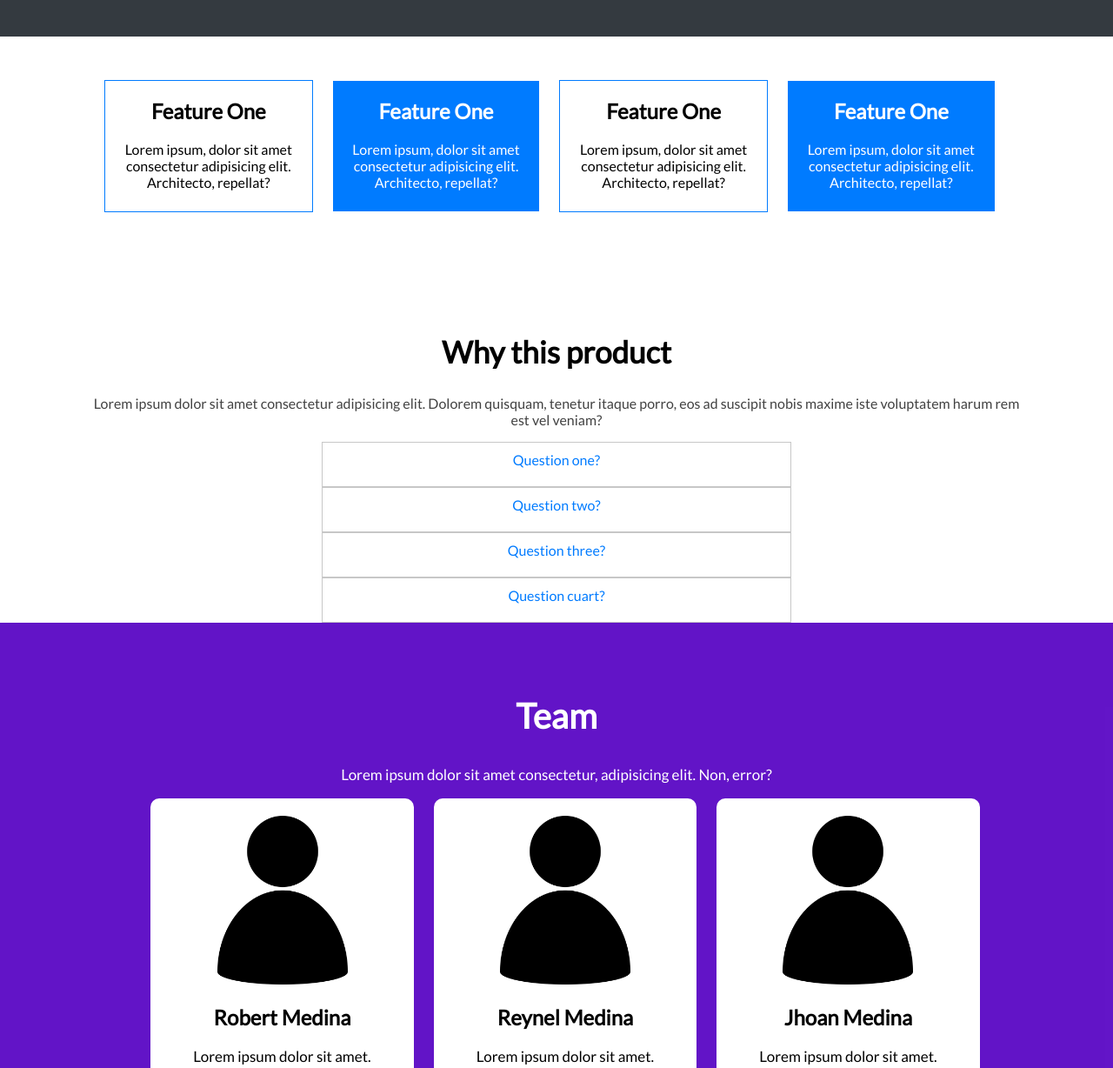
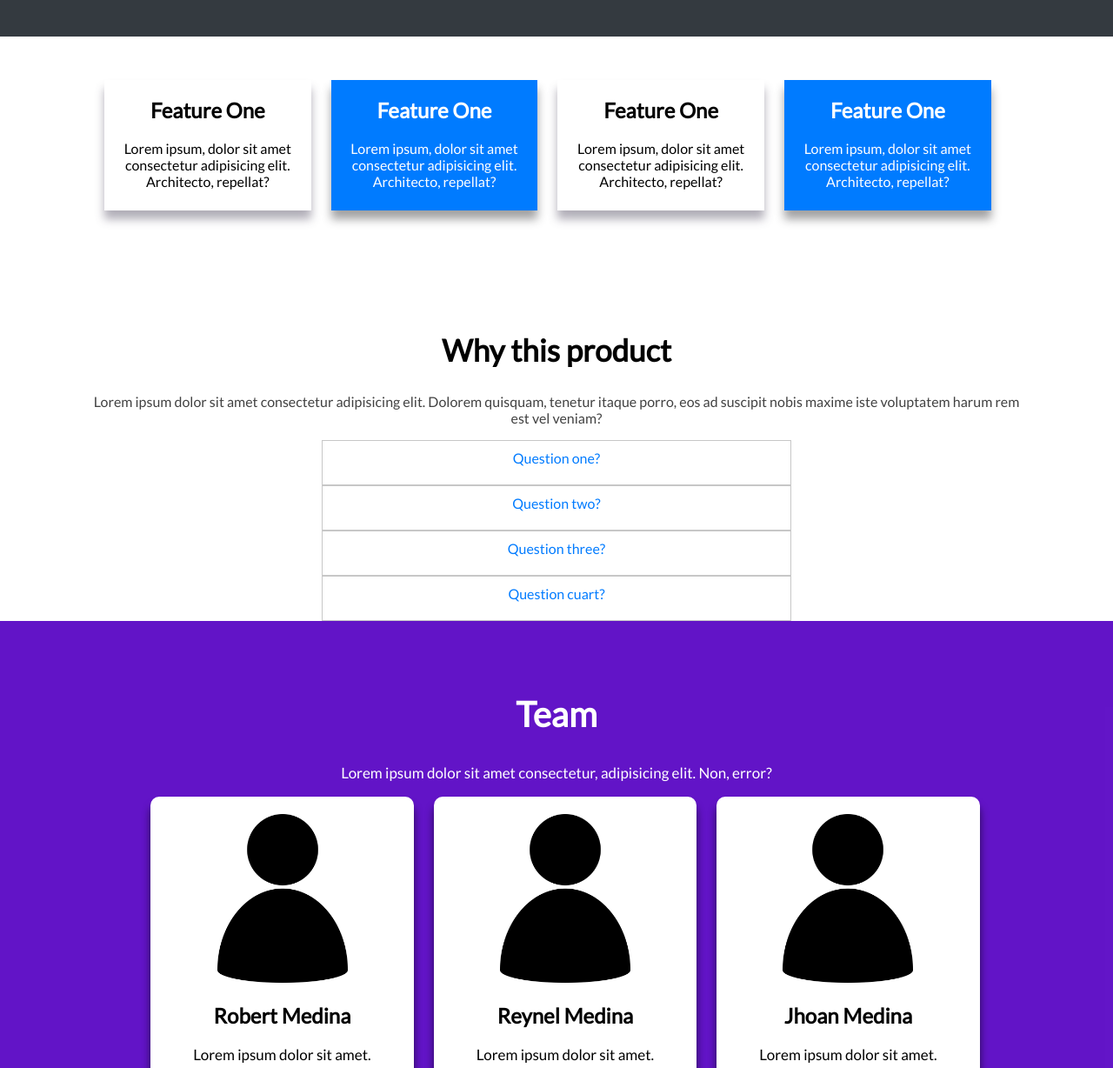
Before and after one commit to robertfrontend/FastWebPagePersonal, a plain HTML site: page index.html in a window 1280 px wide. Shown: the part 966-2194 px from the top of the page at 87% size. Drawn offline with Linux system fonts and the light colour scheme.

Commit message:
Agregue efectos a algunos elementos

```diff
--- a/estilos/main.css
+++ b/estilos/main.css
@@ -200,10 +200,18 @@ body {
     width: 22%;
     height: 150px;
     text-align: center;
-    border: 1px solid #007bff;
+    /* border: 1px solid #007bff; */
     display: inline-block;
     flex-wrap: wrap;
     margin-left: 20px;
+    transition: all .2s;
+    box-shadow: 0px 10px 10px rgba(165, 162, 173, 0.87);
+}
+
+.div-tarjeta-1:hover{
+    transform: translateY(-20px);
+    border: none;
+    box-shadow: 0px 10px 10px rgba(70, 1, 180, 0.644);
 }
 
 .div-tarjeta-2 {
@@ -212,11 +220,17 @@ body {
     text-align: center;
     background: #007bff;
     display: inline-block;
+    box-shadow: 0px 10px 10px rgba(25, 25, 26, 0.404);
     flex-wrap: wrap;
     color: white;
     margin-left: 20px;
+    transition: all .2s;
+}
 
-
+.div-tarjeta-2:hover{
+    transform: translateY(-20px);
+    border: none;
+    box-shadow: 0px 10px 10px  rgba(42, 41, 43, 0.87);
 }
 
 
@@ -328,6 +342,13 @@ body {
     display: inline-block;
     margin-left: 20px;
     margin-bottom: 50px;
+    box-shadow: 0px 10px 10px rgba(7, 7, 7, 0.63);
+    transition: all .2s ;
+}
+
+.div-perfiles:hover{
+    transform:translatey(10px);
+    box-shadow: 0px 10px 10px rgba(2, 3, 71, 0.911);
 }
 
 .div-perfil-img {
```
